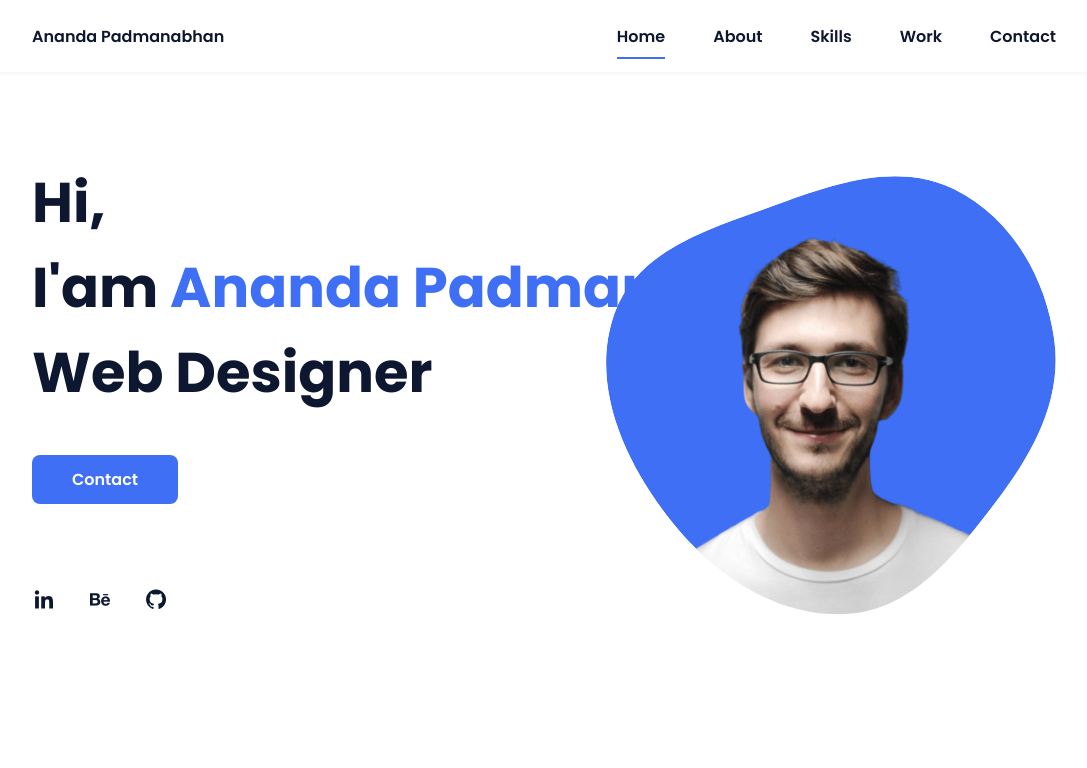
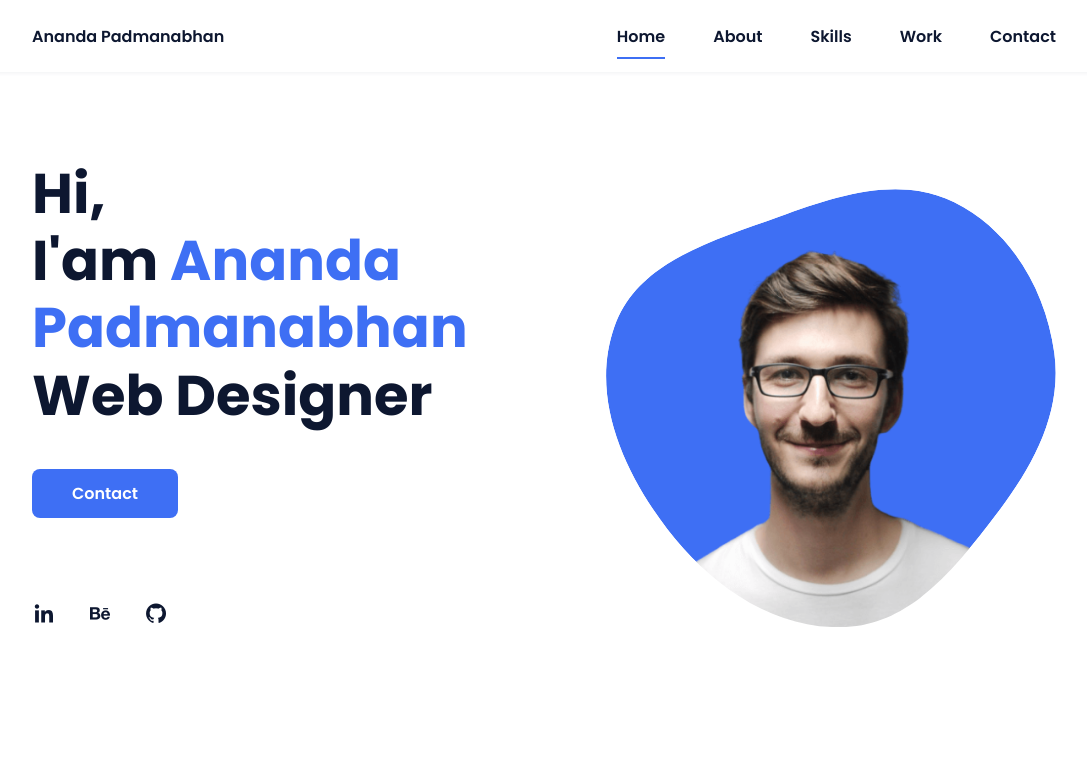
Before and after one commit to anandapadmanabhanpillai/Anandan-Portfolio, a plain HTML site: page index.html in a window 1280 px wide. Shown: the top 768 px of the page, without its empty margins (96-1183 px from the left). Drawn offline with nearby package versions, Linux system fonts and the light colour scheme.

Commit message:
Update styles.css

```diff
--- a/assets/css/styles.css
+++ b/assets/css/styles.css
@@ -186,10 +186,16 @@ img {
 }
 .home__data {
   align-self: center;
+   max-width: 600px;
+  position: relative;
+  z-index: 2;
 }
 .home__title {
   font-size: var(--big-font-size);
   margin-bottom: var(--mb-5);
+    line-height: 1.2;
+  white-space: normal;
+  word-break: break-word;
 }
 .home__title-color {
   color: var(--first-color);
@@ -212,6 +218,7 @@ img {
   right: 0;
   bottom: 0;
   width: 260px;
+    z-index: 1;
 }
 .home__blob {
   fill: var(--first-color);
```
